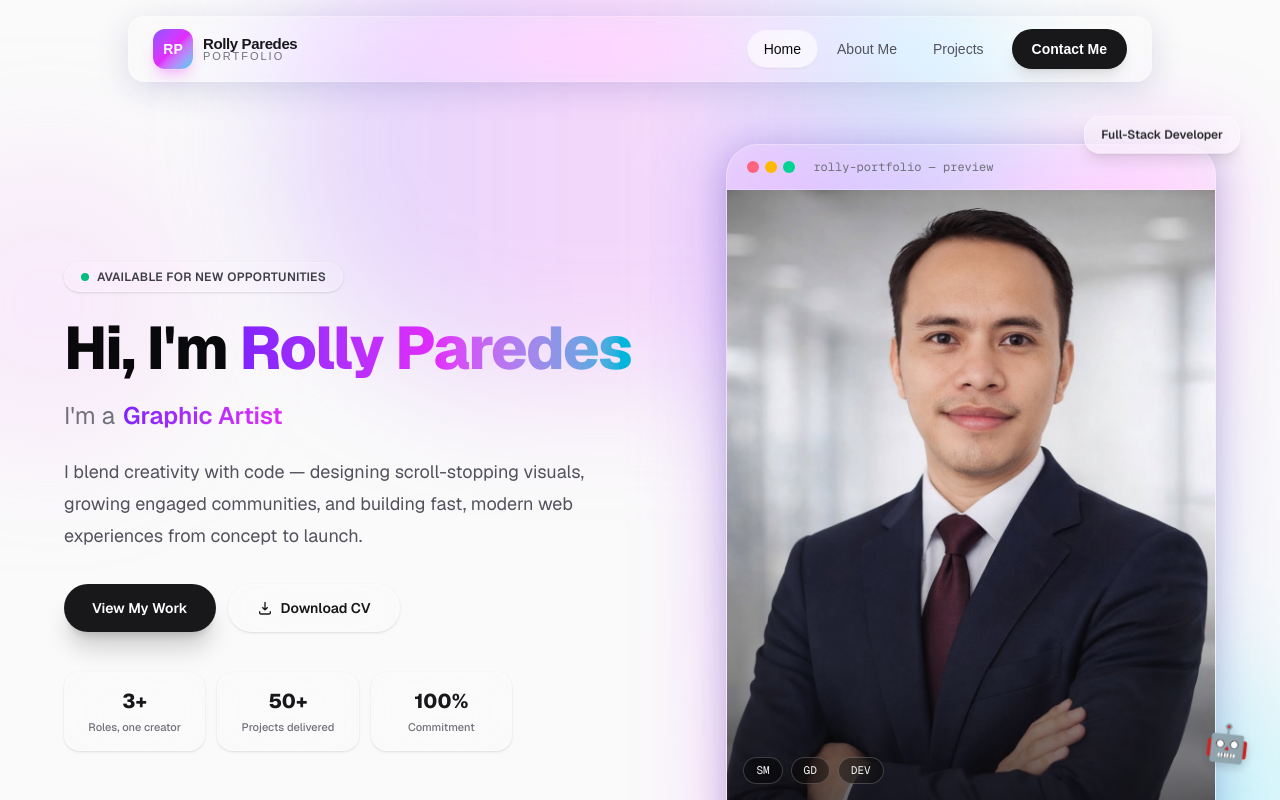
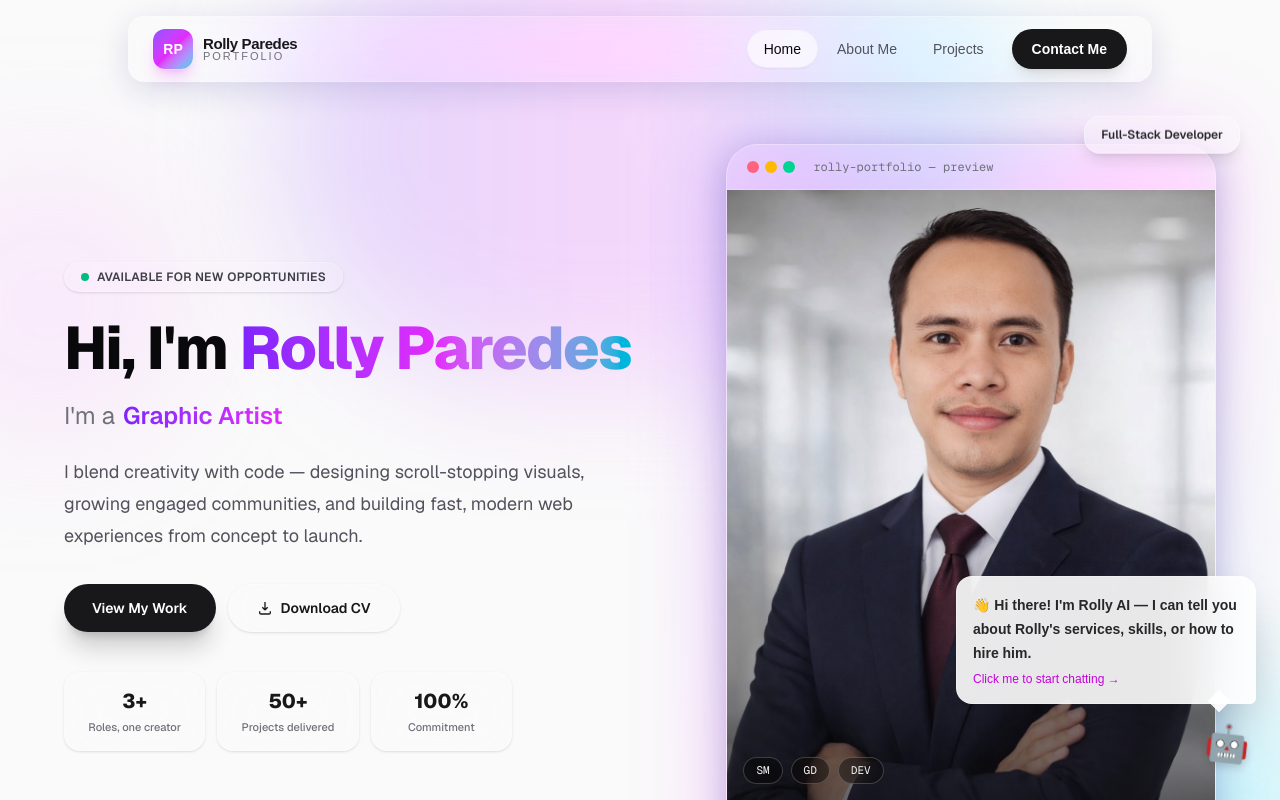
Before and after one commit to officialrolly-blip/porfolio-rolly, a Next.js app: page / in a window 1280 px wide. Shown: the top 800 px of the page. Built offline with nearby package versions, Linux system fonts and the light colour scheme.

Commit message:
Auto-greet visitors with welcome bubble from Rolly AI

```diff
--- a/app/components/ChatAssistant.tsx
+++ b/app/components/ChatAssistant.tsx
@@ -26,6 +26,7 @@ export default function ChatAssistant() {
   const [messages, setMessages] = useState<Msg[]>([GREETING]);
   const [input, setInput] = useState("");
   const [sending, setSending] = useState(false);
+  const [nudge, setNudge] = useState(false);
   const scrollRef = useRef<HTMLDivElement | null>(null);
 
   useEffect(() => {
@@ -38,6 +39,30 @@ export default function ChatAssistant() {
     window.addEventListener("keydown", onKey);
     return () => window.removeEventListener("keydown", onKey);
   }, [open ]);
+
+  const dismissNudge = () => {
+    setNudge(false);
+    try { sessionStorage.setItem("rolly-ai-greeted", "1"); } catch {}
+  };
+
+  const openChat = () => {
+    dismissNudge();
+    setOpen(true);
+  };
+
+  // Auto-welcome: greet each visitor once per session with a pop-up bubble while the chat is closed.
+  useEffect(() => {
+    if (open) return;
+    let alreadyGreeted = false;
+    try { alreadyGreeted = sessionStorage.getItem("rolly-ai-greeted") === "1"; } catch {}
+    if (alreadyGreeted) return;
+    const show = setTimeout(() => setNudge(true), 4000);
+    const hide = setTimeout(() => {
+      setNudge(false);
+      try { sessionStorage.setItem("rolly-ai-greeted", "1"); } catch {}
+    }, 19000);
+    return () => { clearTimeout(show); clearTimeout(hide); };
+  }, [open]);
 
   async function send(text: string) {
     const clean = text.trim();
@@ -69,9 +94,26 @@ export default function ChatAssistant() {
   return (
     <>
       {!open && (
-        <button
+        <>
+          {nudge && (
+            <button
+              type="button"
+              onClick={openChat}
+              aria-label="Rolly AI welcome message — click to open chat"
+              className="animate-chat-pop fixed bottom-24 right-5 z-[59] w-[min(300px,calc(100vw-2.5rem))] rounded-2xl rounded-br-md border border-white/25 bg-white/90 p-4 text-left shadow-2xl backdrop-blur-xl sm:right-6 dark:border-white/15 dark:bg-zinc-900/95"
+            >
+              <span className="block text-sm leading-6 font-semibold text-zinc-800 dark:text-zinc-100">
+                👋 Hi there! I&apos;m Rolly AI — I can tell you about Rolly&apos;s services, skills, or how to hire him.
+              </span>
+              <span className="mt-1.5 block text-xs font-medium text-fuchsia-600 dark:text-fuchsia-400">
+                Click me to start chatting →
+              </span>
+              <span aria-hidden className="absolute -bottom-1.5 right-7 h-4 w-4 rotate-45 border-r border-b border-white/25 bg-white/90 dark:border-white/15 dark:bg-zinc-900/95" />
+            </button>
+          )}
+          <button
           type="button"
-          onClick={() => setOpen(true)}
+          onClick={openChat}
           aria-label="Open chat with Rolly AI"
           className="group fixed bottom-5 right-5 z-[60] sm:bottom-6 sm:right-6"
         >
@@ -83,7 +125,8 @@ export default function ChatAssistant() {
           <span className="pointer-events-none absolute right-full top-1/2 mr-3 hidden -translate-y-1/2 rounded-full border border-white/25 bg-white/80 px-3 py-1.5 text-xs font-semibold whitespace-nowrap text-zinc-800 opacity-0 shadow-lg backdrop-blur-xl transition group-hover:opacity-100 sm:block dark:border-white/15 dark:bg-zinc-900/90 dark:text-zinc-100">
             Chat with Rolly AI
           </span>
-        </button>
+          </button>
+        </>
       )}
 
       {open && (
```
